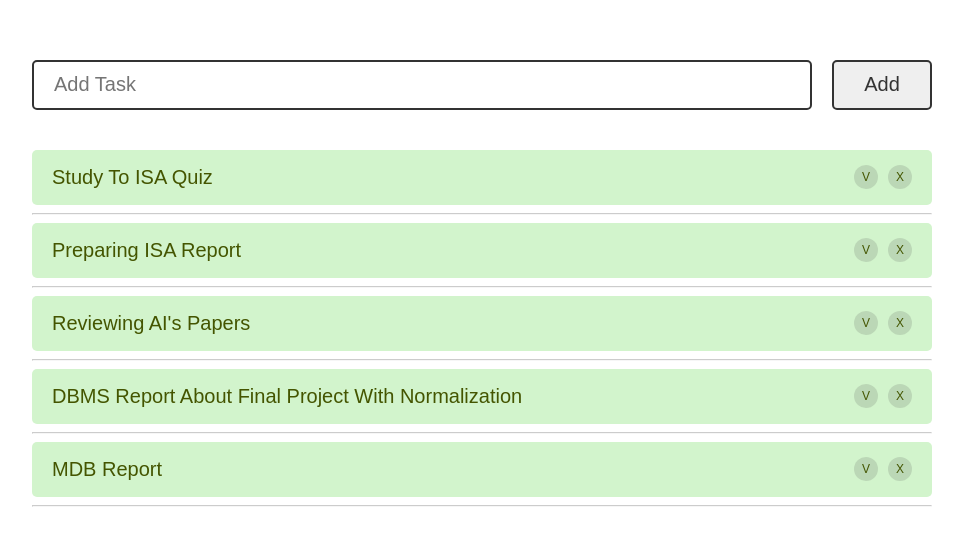
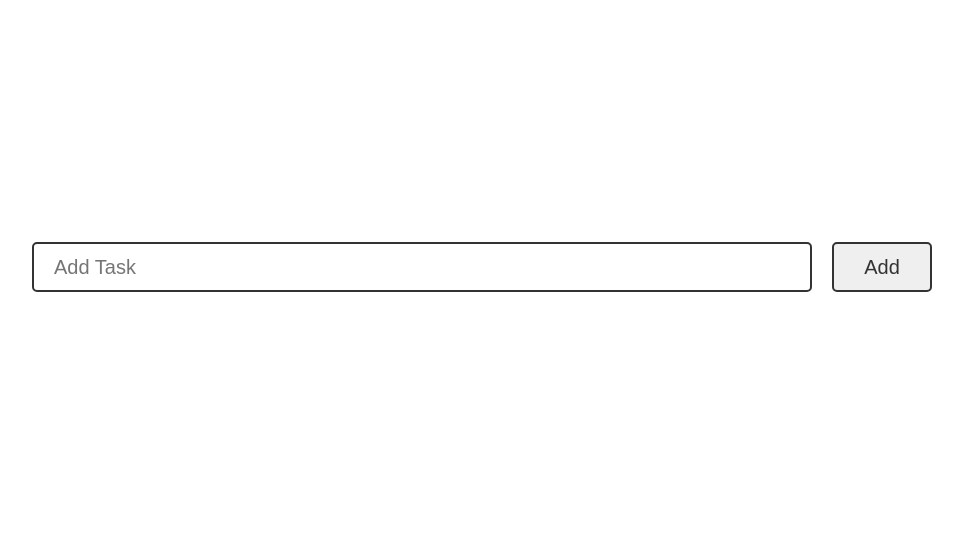
Before and after one commit to HediMuhamad/To-Do-List-ReactJS, a React (Create React App) app: page / in a window 1280 px wide. Shown: the part 113-658 px from the top of the page, without its empty margins (158-1121 px from the left). Built offline with nearby package versions, Linux system fonts and the light colour scheme; a web font is replaced by a local one.

Commit message:
Most of event-handlings added.

```diff
--- a/src/App.js
+++ b/src/App.js
@@ -3,25 +3,57 @@ import "./App.css";
 import Task from "./components/task/task.component";
 import Button from "./components/button/button.component";
 import TaskInput from "./components/task-input/task-input.component";
+import { useState } from "react";
 
 function App() {
-  const tasks = [
-    "Study to ISA Quiz",
-    "Preparing ISA Report",
-    "Reviewing AI's papers",
-    "DBMS Report about final project with normalization",
-    "MDB Report",
-  ];
+  const [tasks, setTasks] = useState([]);
+  const [newTaskValue, setNewTaskValue] = useState("");
+
+  const addingNewTaskHandler = () => {
+    if (!!newTaskValue && !tasks.includes(newTaskValue)) {
+      setTasks([...tasks, newTaskValue]);
+      setNewTaskValue("");
+    }
+  };
+
+  const taskInputChangedHandler = (event) => {
+    setNewTaskValue(event.target.value);
+  };
+
+  const deleteTaskHandler = (task) => {
+    const newTasks = [];
+
+    tasks.forEach((taskText) => {
+      if (task !== taskText) {
+        newTasks.push(taskText);
+      }
+    });
+
+    setTasks(newTasks);
+  };
 
   return (
     <div className="App">
       <div className="creation-seaction">
-        <TaskInput placeholder={"Add Task"} type={"text"} />
-        <Button label={"Add"} />
+        <TaskInput
+          placeholder={"Add Task"}
+          type={"text"}
+          value={newTaskValue}
+          onChange={taskInputChangedHandler}
+        />
+        <Button label={"Add"} onClick={addingNewTaskHandler} />
       </div>
       <div className="todo-list-section">
         {tasks.map((task) => {
-          return <Task text={task} key={task} />;
+          return (
+            <Task
+              text={task}
+              key={task}
+              onDeleteClick={() => {
+                deleteTaskHandler(task);
+              }}
+            />
+          );
         })}
       </div>
     </div>
```
